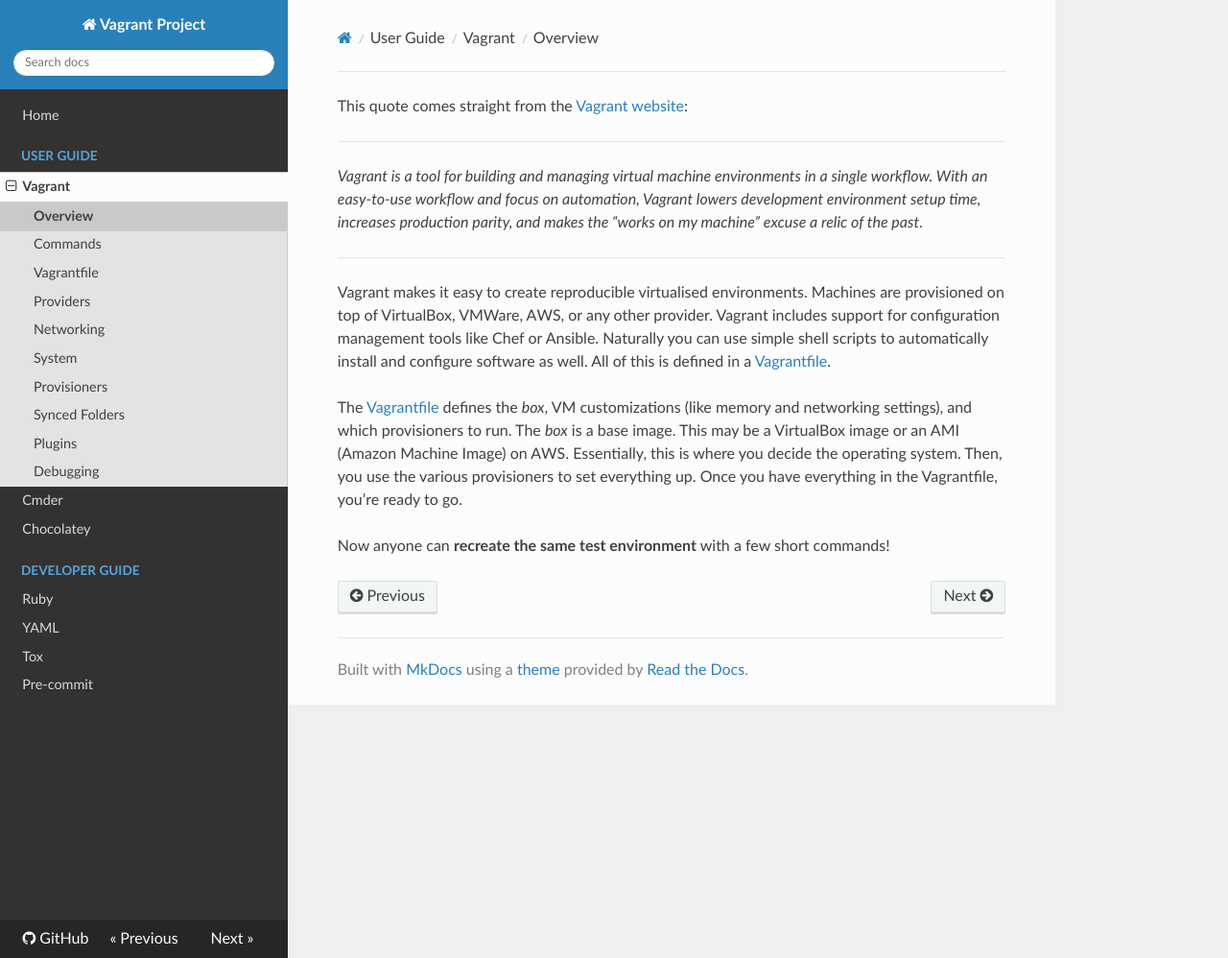
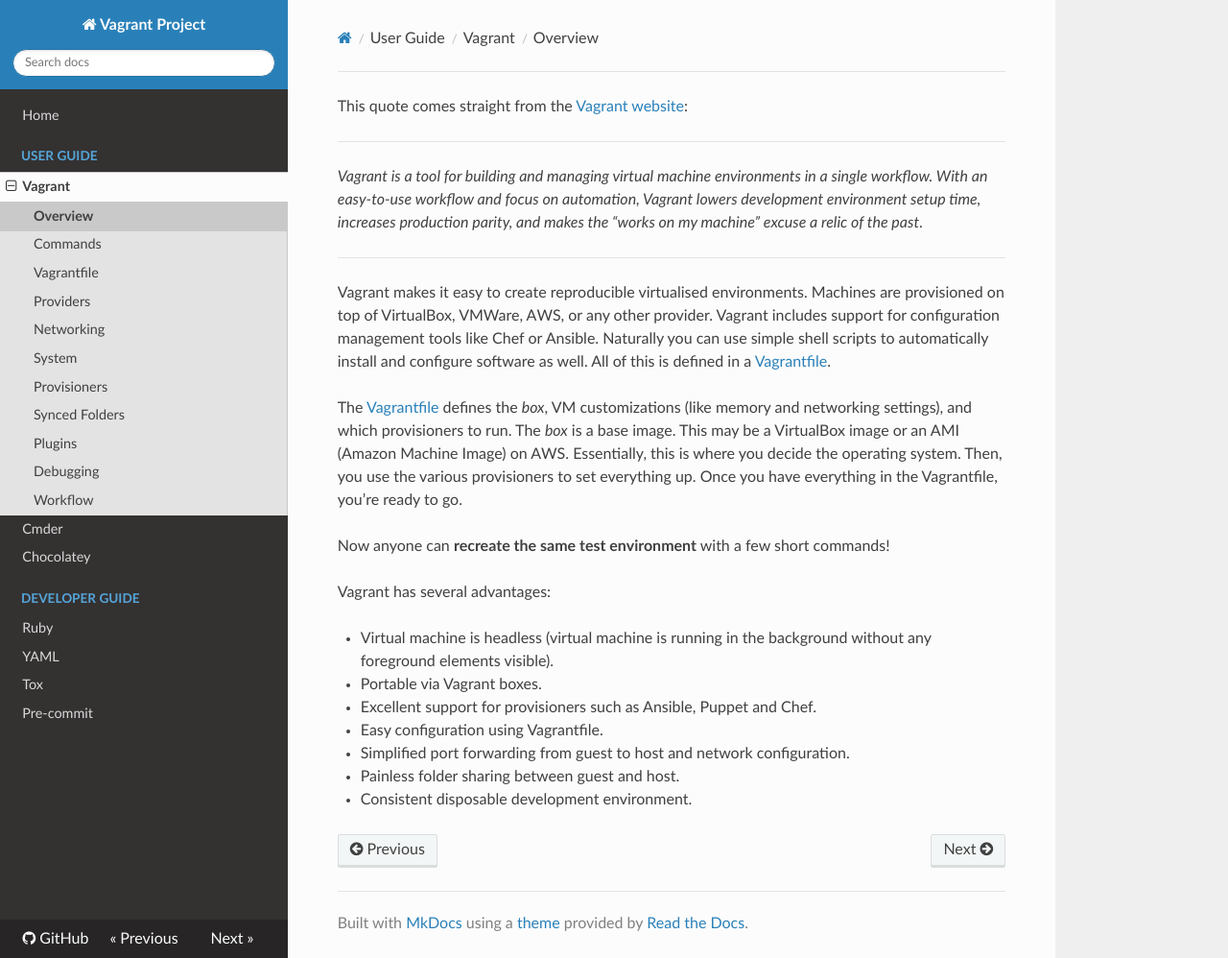
Before and after one commit to theodore86/TestVM, an MkDocs documentation site: the page built from docs/vagrant/overview.md, in a window 1280 px wide and 998 px high. Shown: the whole window at 96% size. Built offline with MkDocs 1.6.1, drawn with Linux system fonts in a browser that asks for light colours; nearby versions of some CDN libraries.

```diff
--- a/docs/vagrant/overview.md
+++ b/docs/vagrant/overview.md
@@ -11,3 +11,13 @@ Vagrant makes it easy to create reproducible virtualised environments. Machines
 The [Vagrantfile](../vagrantfile/#Introduction) defines the *box*, VM customizations (like memory and networking settings), and which provisioners to run. The *box* is a base image. This may be a VirtualBox image or an AMI (Amazon Machine Image) on AWS. Essentially, this is where you decide the operating system. Then, you use the various provisioners to set everything up. Once you have everything in the Vagrantfile, you’re ready to go.
 
 Now anyone can **recreate the same test environment** with a few short commands!
+
+Vagrant has several advantages:
+
+- Virtual machine is headless (virtual machine is running in the background without any foreground elements visible).
+- Portable via Vagrant boxes.
+- Excellent support for provisioners such as Ansible, Puppet and Chef.
+- Easy configuration using Vagrantfile.
+- Simplified port forwarding from guest to host and network configuration.
+- Painless folder sharing between guest and host.
+- Consistent disposable development environment.
--- a/mkdocs.yml
+++ b/mkdocs.yml
@@ -19,6 +19,7 @@ nav:
                 - 'Synced Folders': 'vagrant/shared.md'
                 - 'Plugins': 'vagrant/plugins.md'
                 - 'Debugging': 'vagrant/debugging.md'
+                - 'Workflow': 'vagrant/workflow.md'
           - 'Cmder': 'cmder/guide.md'
           - 'Chocolatey': 'chocolatey/guide.md'
     - Developer Guide:
```
Also changed, not shown: CHANGELOG.md (+40 -0 lines), docs/vagrant/workflow.md (added, +20 -0 lines), docs/img/linux_workflow.png (added), docs/img/win_workflow.png (added).
